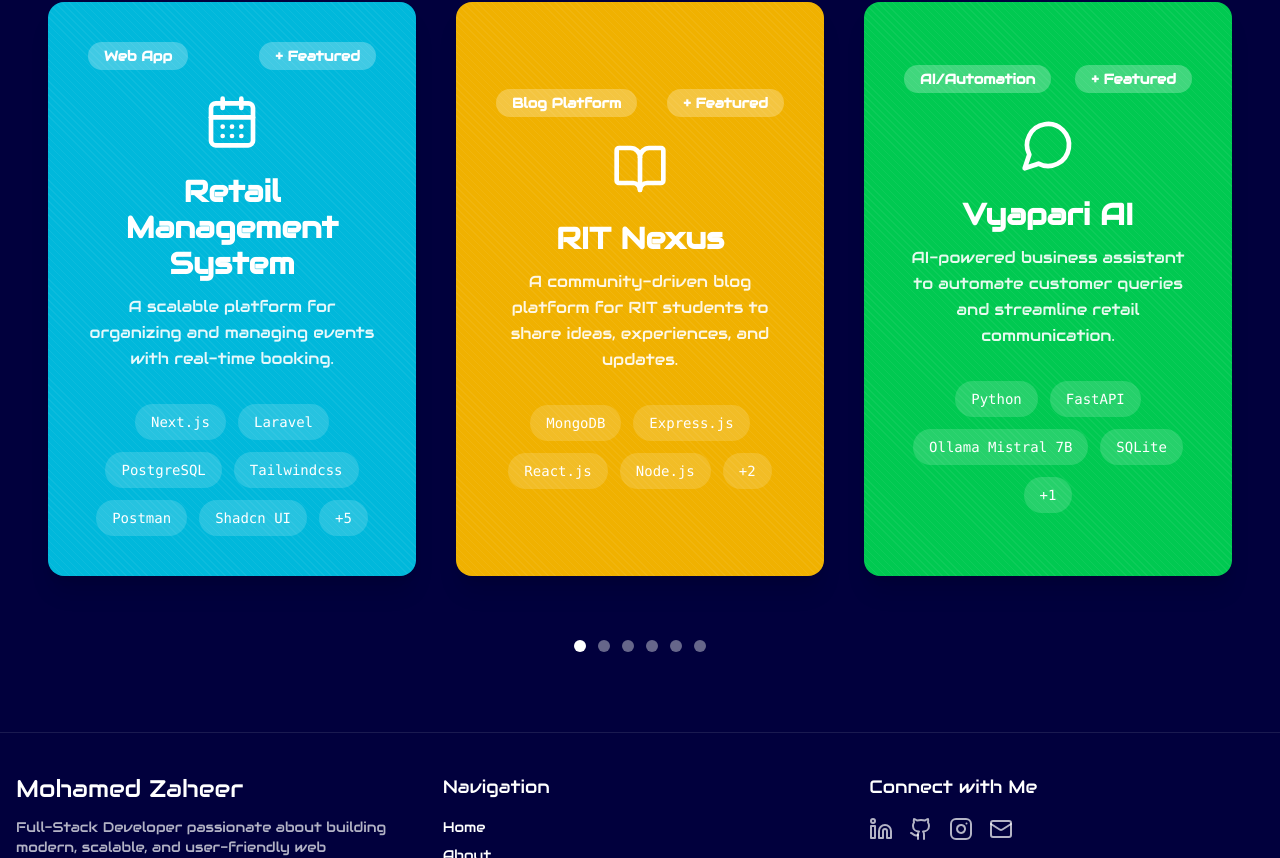
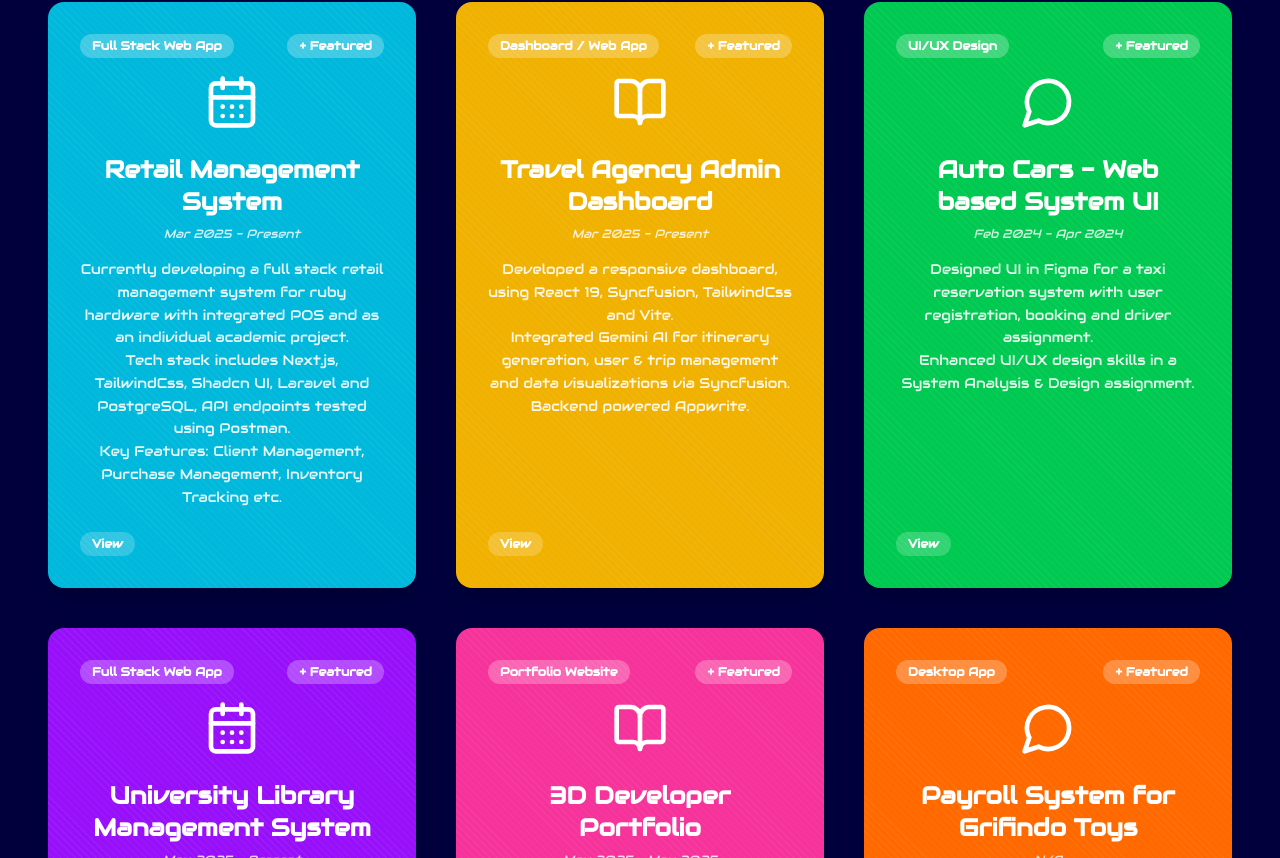
Before and after one commit to Zaheer2003/Portfolio_Zaheer, a Next.js app: page /projects in a window 1280 px wide. Shown: the part 282-1140 px from the top of the page. Built offline with nearby package versions, Linux system fonts and the light colour scheme.

Commit message:
add new projects details

```diff
--- a/src/app/projects/page.tsx
+++ b/src/app/projects/page.tsx
@@ -1,39 +1,71 @@
 'use client'
 
 import { useRouter } from 'next/navigation'
+import React from 'react'
 import { CalendarDays, BookOpen, MessageCircle } from 'lucide-react'
-import React from 'react'
 
+// Map your projects to icons/colors (for demo I assigned icons/colors by index)
 const projects = [
   {
     title: 'Retail Management System',
-    category: 'Web App',
-    description:
-      'A scalable platform for organizing and managing events with real-time booking.',
+    category: 'Full Stack Web App',
+    description: `Currently developing a full stack retail management system for ruby hardware with integrated POS and as an individual academic project.
+Tech stack includes Next.js, TailwindCss, Shadcn UI, Laravel and PostgreSQL, API endpoints tested using Postman.
+Key Features: Client Management, Purchase Management, Inventory Tracking etc.`,
+    timeline: 'Mar 2025 - Present',
     icon: <CalendarDays size={56} />,
-    tags: ['Next.js', 'Laravel', 'PostgreSQL', 'Tailwindcss', 'Postman', 'Shadcn UI', '+5'],
     color: 'bg-cyan-500',
     url: '/projects/retail-management',
   },
   {
-    title: 'RIT Nexus',
-    category: 'Blog Platform',
-    description:
-      'A community-driven blog platform for RIT students to share ideas, experiences, and updates.',
+    title: 'Travel Agency Admin Dashboard',
+    category: 'Dashboard / Web App',
+    description: `Developed a responsive dashboard, using React 19, Syncfusion, TailwindCss and Vite.
+Integrated Gemini AI for itinerary generation, user & trip management and data visualizations via Syncfusion.
+Backend powered Appwrite.`,
+    timeline: 'Mar 2025 - Present',
     icon: <BookOpen size={56} />,
-    tags: ['MongoDB', 'Express.js', 'React.js', 'Node.js', '+2'],
     color: 'bg-yellow-500',
-    url: '/projects/rit-nexus',
+    url: '/projects/travel-agency-dashboard',
   },
   {
-    title: 'Vyapari AI',
-    category: 'AI/Automation',
-    description:
-      'AI-powered business assistant to automate customer queries and streamline retail communication.',
+    title: 'Auto Cars - Web based System UI',
+    category: 'UI/UX Design',
+    description: `Designed UI in Figma for a taxi reservation system with user registration, booking and driver assignment.
+Enhanced UI/UX design skills in a System Analysis & Design assignment.`,
+    timeline: 'Feb 2024 - Apr 2024',
     icon: <MessageCircle size={56} />,
-    tags: ['Python', 'FastAPI', 'Ollama Mistral 7B', 'SQLite', '+1'],
     color: 'bg-green-500',
-    url: '/projects/vyapari-ai',
+    url: '/projects/auto-cars-ui',
+  },
+  {
+    title: 'University Library Management System',
+    category: 'Full Stack Web App',
+    description: `Develop a scalable library system with Next.js, TypeScript, PostgreSQL, Redis, and Auth.js.
+Includes: Admin dashboard, book management, automated notifications (Upstash Workflows & Resend) and role-based access control.`,
+    timeline: 'May 2025 - Present',
+    icon: <CalendarDays size={56} />,
+    color: 'bg-purple-600',
+    url: '/projects/library-management',
+  },
+  {
+    title: '3D Developer Portfolio',
+    category: 'Portfolio Website',
+    description: `Developed a responsive 3D portfolio using React and Three.js, featuring interactive models, animations and transitions to showcase development skills.`,
+    timeline: 'May 2025 - May 2025',
+    icon: <BookOpen size={56} />,
+    color: 'bg-pink-500',
+    url: '/projects/3d-portfolio',
+  },
+  {
+    title: 'Payroll System for Grifindo Toys',
+    category: 'Desktop App',
+    description: `Developed a payroll system using C# and MySQL for Grifindo Toys, a UK-based toy manufacturing company, as part of HND 1st Semester Programming Assignment.
+The system automates salary calculation and handles essential payroll operations, including management of employees records, allowances, deductions, etc.`,
+    timeline: 'N/A',
+    icon: <MessageCircle size={56} />,
+    color: 'bg-orange-500',
+    url: '/projects/payroll-system',
   },
 ]
 
@@ -55,20 +87,22 @@ export default function Projects() {
             <button
               key={idx}
               onClick={() => router.push(project.url)}
-              className={`rounded-2xl p-10 text-black shadow-xl transform transition-transform hover:scale-[1.03] focus:scale-[1.03] focus:outline-none ${project.color}`}
+              className={`rounded-2xl p-8 text-black shadow-xl transform transition-transform hover:scale-[1.03] focus:scale-[1.03] focus:outline-none ${project.color} flex flex-col justify-between`}
               style={{
                 backgroundImage:
                   'repeating-linear-gradient(45deg, rgba(255,255,255,0.05), rgba(255,255,255,0.05) 1px, transparent 1px, transparent 5px)',
+                minHeight: '420px',
               }}
               aria-label={`Open project details: ${project.title}`}
               type="button"
             >
+              <div>
                 {/* Category and Featured badges */}
-              <div className="flex justify-between items-center mb-6">
-                <span className="bg-white/25 text-white text-sm px-4 py-1 rounded-full font-semibold">
+                <div className="flex justify-between items-center mb-4">
+                  <span className="bg-white/25 text-white text-xs px-3 py-1 rounded-full font-semibold">
                     {project.category}
                   </span>
-                <span className="bg-white/25 text-white text-sm px-4 py-1 rounded-full font-semibold">
+                  <span className="bg-white/25 text-white text-xs px-3 py-1 rounded-full font-semibold">
                     + Featured
                   </span>
                 </div>
@@ -79,21 +113,28 @@ export default function Projects() {
                 </div>
 
                 {/* Title */}
-              <h3 className="text-3xl font-bold text-white mb-3">{project.title}</h3>
+                <h3 className="text-2xl font-bold text-white mb-2">{project.title}</h3>
+
+                {/* Timeline */}
+                <p className="text-white/80 text-xs italic mb-4">{project.timeline}</p>
 
                 {/* Description */}
-              <p className="text-white/90 text-base leading-relaxed">{project.description}</p>
+                <p className="text-white/90 text-sm whitespace-pre-line leading-relaxed">
+                  {project.description}
+                </p>
+              </div>
 
-              {/* Tags */}
-              <div className="flex flex-wrap justify-center gap-3 mt-8">
-                {project.tags.map((tag, i) => (
+              {/* View button */}
+              <div className="mt-6 flex justify-end">
                 <span
-                    key={i}
-                    className="bg-white/15 text-white text-sm px-4 py-2 rounded-full font-mono"
+                  className="bg-white/20 text-white text-xs font-semibold px-3 py-1 rounded-full cursor-pointer hover:bg-white/40 transition"
+                  onClick={(e) => {
+                    e.stopPropagation()
+                    router.push(project.url)
+                  }}
                 >
-                    {tag}
+                  View
                 </span>
-                ))}
               </div>
             </button>
           ))}
```
Lines whose indentation alone changed are shown as unchanged.
